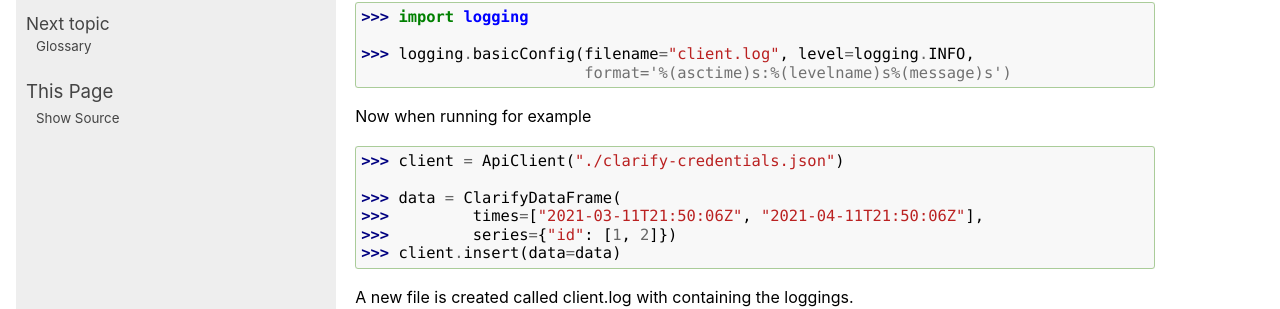
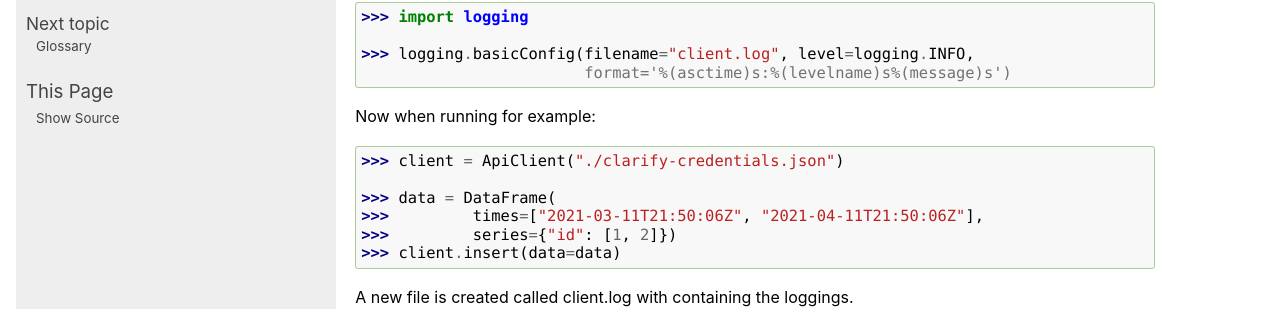
Before and after one commit to clarify/pyclarify, a Sphinx documentation site: the page built from docs/source/reference/logging.rst, in a window 1280 px wide. Shown: the part 246-555 px from the top of the page. Built offline with Sphinx 7.4.7, drawn with Linux system fonts in a browser that asks for light colours.

Commit message:
update model name

```diff
--- a/docs/source/reference/logging.rst
+++ b/docs/source/reference/logging.rst
@@ -13,13 +13,13 @@ An example
     >>> logging.basicConfig(filename="client.log", level=logging.INFO,
                             format='%(asctime)s:%(levelname)s%(message)s')
 
-Now when running for example
+Now when running for example:
 
 .. code-block:: python
 
     >>> client = ApiClient("./clarify-credentials.json")
 
-    >>> data = ClarifyDataFrame(
+    >>> data = DataFrame(
     >>>         times=["2021-03-11T21:50:06Z", "2021-04-11T21:50:06Z"],
     >>>         series={"id": [1, 2]})
     >>> client.insert(data=data)
```
